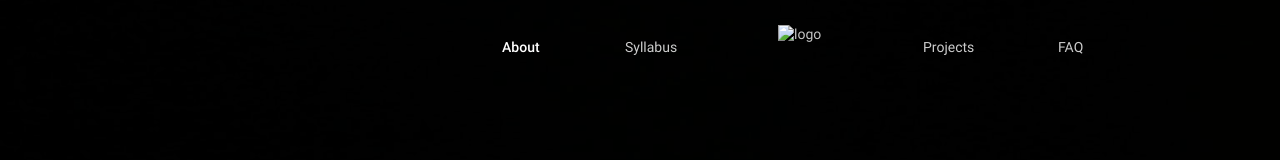
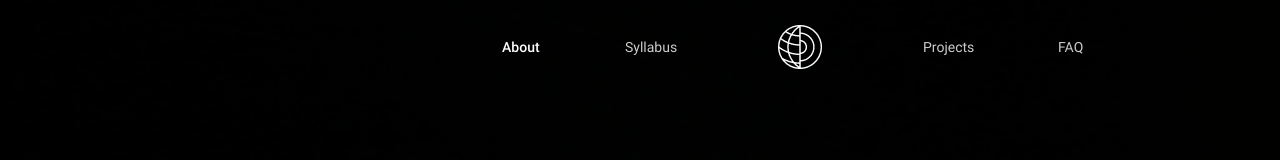
Before and after one commit to vantig/html, a plain HTML site: page webdev/index.html in a window 1280 px wide. Shown: the top 160 px of the page. Drawn offline with Linux system fonts and the light colour scheme; the site is published under a folder, as on GitHub Pages, so addresses that start at the root find nothing.

Commit message:
Update index.html

```diff
--- a/webdev/index.html
+++ b/webdev/index.html
@@ -14,7 +14,7 @@
         <header class="header">
             <nav class="nav">
                 <div class="logo">
-                    <img src="/assets/logo.png" alt="logo">
+                    <img src="assets/logo.png" alt="logo">
                 </div>
                 <div class="menu-item">
                     <a class="about">About</a>
```
